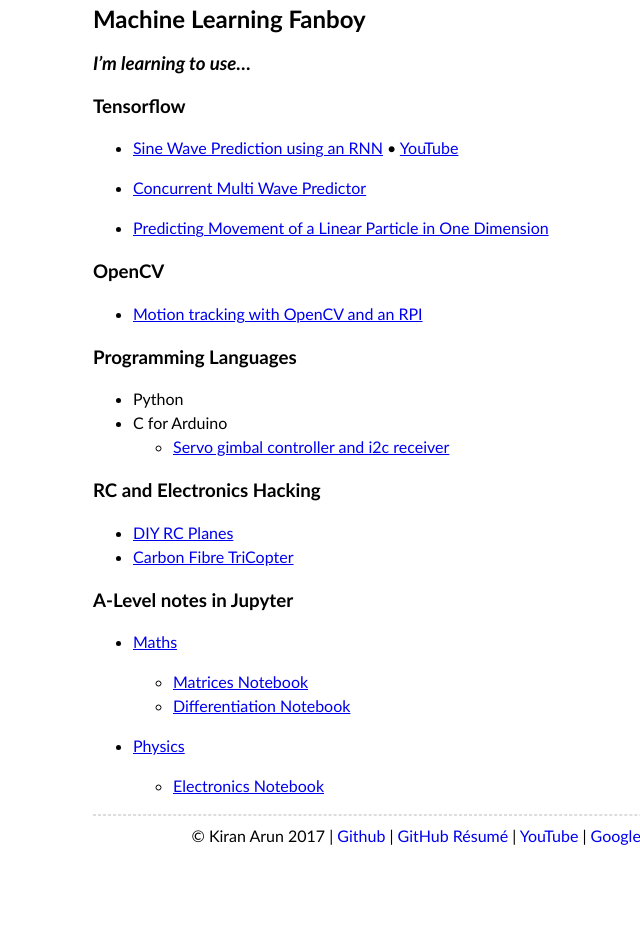
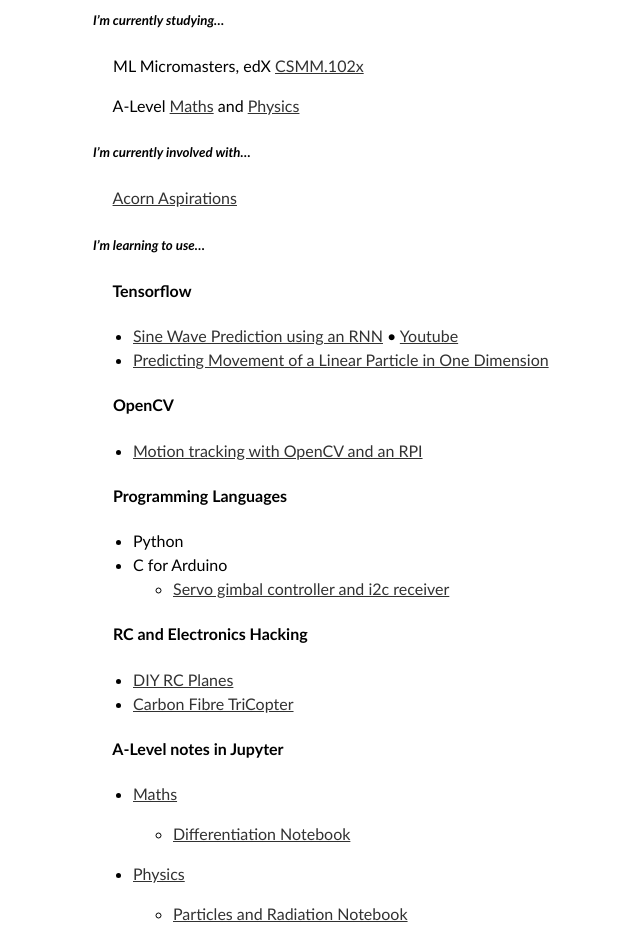
Before and after one commit to KiranArun/KiranArun.github.io, a plain HTML site: page index.html in a window 1280 px wide. Shown: the part 520-1449 px from the top of the page, without its empty margins (147-787 px from the left). Before the commit the page ends 1384 px from the top, so only its background shows below. Drawn offline with nearby package versions, Linux system fonts and the light colour scheme; some packages are replaced by stand-ins of ours.

Commit message:
updated links

```diff
--- a/index.html
+++ b/index.html
@@ -31,58 +31,62 @@
 
 <h1 id="kiran-arun">Kiran Arun</h1>
 
-<h2 id="machine-learning-fanboy">Machine Learning Fanboy</h2>
+<h5 id="i-m-currently-studying"><em>I&rsquo;m currently studying&hellip;</em></h5>
 
-<h3 id="i-m-learning-to-use"><em>I&rsquo;m learning to use&hellip;</em></h3>
+<p>&ensp;&ensp; ML Micromasters, edX <a href="https://www.edx.org/course/machine-learning-columbiax-csmm-102x-1" style="color: rgb(50,50,50) ">CSMM.102x</a></p>
 
-<h3 id="tensorflow">Tensorflow</h3>
+<p>&ensp;&ensp; A-Level <a href="https://github.com/KiranArun/A-Level_Maths" style="color: rgb(50,50,50) ">Maths</a> and <a href="https://github.com/KiranArun/A-Level_Physics" style="color: rgb(50,50,50) ">Physics</a></p>
+
+<h5 id="i-m-currently-involved-with"><em>I&rsquo;m currently involved with&hellip;</em></h5>
+
+<p>&ensp;&ensp; <a href="http://acornaspirations.com/" style="color: rgb(50,50,50)">Acorn Aspirations</a></p>
+
+<h5 id="i-m-learning-to-use"><em>I&rsquo;m learning to use&hellip;</em></h5>
+
+<h4 id="ensp-ensp-tensorflow">&ensp;&ensp; Tensorflow</h4>
 
 <ul>
-<li><p><a href="https://github.com/KiranArun/tensorflow/blob/serving/notebooks/wave_predictors/sine_wave_predictor.ipynb">Sine Wave Prediction using an RNN</a> • <a href="https://youtu.be/Cpg6uahD6lM">YouTube</a></p></li>
-
-<li><p><a href="https://github.com/KiranArun/tensorflow/blob/serving/notebooks/wave_predictors/multi-wave_predictor.ipynb">Concurrent Multi Wave Predictor</a></p></li>
-
-<li><p><a href="https://github.com/KiranArun/tensorflow/blob/serving/notebooks/particle_predictor/particle_predictor_v3.ipynb">Predicting Movement of a Linear Particle in One Dimension</a></p></li>
+<li><a href="https://github.com/KiranArun/tensorflow/blob/serving/notebooks/wave_predictors/sine_wave_predictor.ipynb" style="color: rgb(50,50,50) ">Sine Wave Prediction using an RNN</a> • <a href="https://youtu.be/Cpg6uahD6lM" style="color: rgb(50,50,50) ">Youtube</a></li>
+<li><a href="https://github.com/KiranArun/tensorflow/blob/serving/notebooks/particle_predictor/particle_predictor_v3.ipynb" style="color: rgb(50,50,50) ">Predicting Movement of a Linear Particle in One Dimension</a></li>
 </ul>
 
-<h3 id="opencv">OpenCV</h3>
+<h4 id="ensp-ensp-opencv">&ensp;&ensp; OpenCV</h4>
 
 <ul>
-<li><a href="https://github.com/KiranArun/Sentry-Gun/blob/master/pi/camera_tracking.py">Motion tracking with OpenCV and an RPI</a></li>
+<li><a href="https://github.com/KiranArun/Sentry-Gun/blob/master/pi/camera_tracking.py" style="color: rgb(50,50,50) ">Motion tracking with OpenCV and an RPI</a></li>
 </ul>
 
-<h3 id="programming-languages">Programming Languages</h3>
+<h4 id="ensp-ensp-programming-languages">&ensp;&ensp; Programming Languages</h4>
 
 <ul>
 <li>Python</li>
 <li>C for Arduino
 
 <ul>
-<li><a href="https://github.com/KiranArun/Sentry-Gun/tree/test-branch/Arduino/sketchbook">Servo gimbal controller and i2c receiver</a></li>
+<li><a href="https://github.com/KiranArun/Sentry-Gun/tree/test-branch/Arduino/sketchbook" style="color: rgb(50,50,50) ">Servo gimbal controller and i2c receiver</a></li>
 </ul></li>
 </ul>
 
-<h3 id="rc-and-electronics-hacking">RC and Electronics Hacking</h3>
+<h4 id="ensp-ensp-rc-and-electronics-hacking">&ensp;&ensp; RC and Electronics Hacking</h4>
 
 <ul>
-<li><a href="http://flyinghotglue.blogspot.co.uk/">DIY RC Planes</a></li>
-<li><a href="http://myflyingvideos.blogspot.co.uk/">Carbon Fibre TriCopter</a></li>
+<li><a href="http://flyinghotglue.blogspot.co.uk/" style="color: rgb(50,50,50) ">DIY RC Planes</a></li>
+<li><a href="http://myflyingvideos.blogspot.co.uk/" style="color: rgb(50,50,50) ">Carbon Fibre TriCopter</a></li>
 </ul>
 
-<h3 id="a-level-notes-in-jupyter">A-Level notes in Jupyter</h3>
+<h4 id="ensp-ensp-a-level-notes-in-jupyter">&ensp;&ensp; A-Level notes in Jupyter</h4>
 
 <ul>
-<li><p><a href="https://github.com/KiranArun/A-Level_Maths">Maths</a></p>
+<li><p><a href="https://github.com/KiranArun/A-Level_Maths" style="color: rgb(50,50,50) ">Maths</a></p>
 
 <ul>
-<li><a href="https://github.com/KiranArun/A-Level_Maths/blob/beta/Matrices/Matrices.ipynb">Matrices Notebook</a></li>
-<li><a href="https://github.com/KiranArun/A-Level_Maths/blob/beta/Differentiation/Differentiation.ipynb">Differentiation Notebook</a></li>
+<li><a href="https://github.com/KiranArun/A-Level_Maths/blob/beta/Differentiation/Differentiation.ipynb" style="color: rgb(50,50,50) ">Differentiation Notebook</a></li>
 </ul></li>
 
-<li><p><a href="https://github.com/KiranArun/A-Level_Physics">Physics</a></p>
+<li><p><a href="https://github.com/KiranArun/A-Level_Physics" style="color: rgb(50,50,50) ">Physics</a></p>
 
 <ul>
-<li><a href="https://github.com/KiranArun/A-Level_Physics/blob/beta/Electronics/Electronics.ipynb">Electronics Notebook</a></li>
+<li><a href="https://github.com/KiranArun/A-Level_Physics/blob/beta/Particles_and_radiation/Particles_and_radiation.ipynb" style="color: rgb(50,50,50) ">Particles and Radiation Notebook</a></li>
 </ul></li>
 </ul>
 
```
